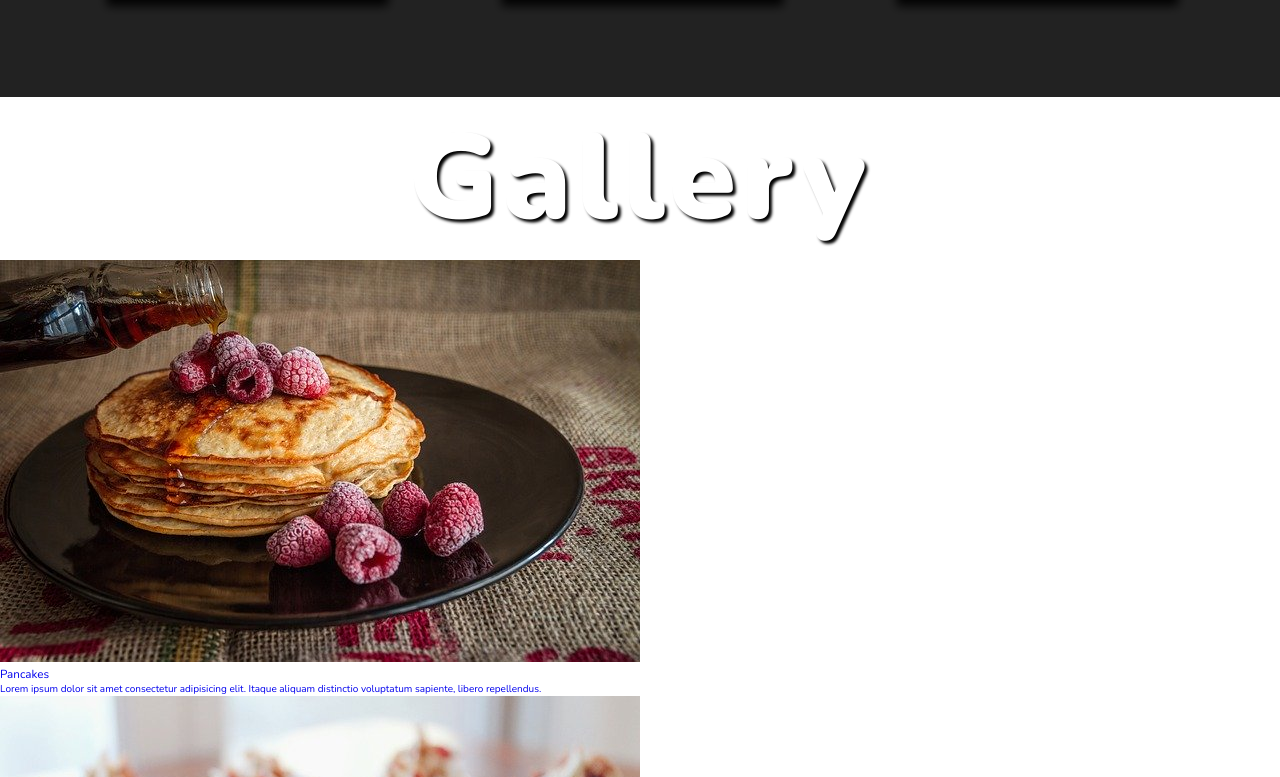
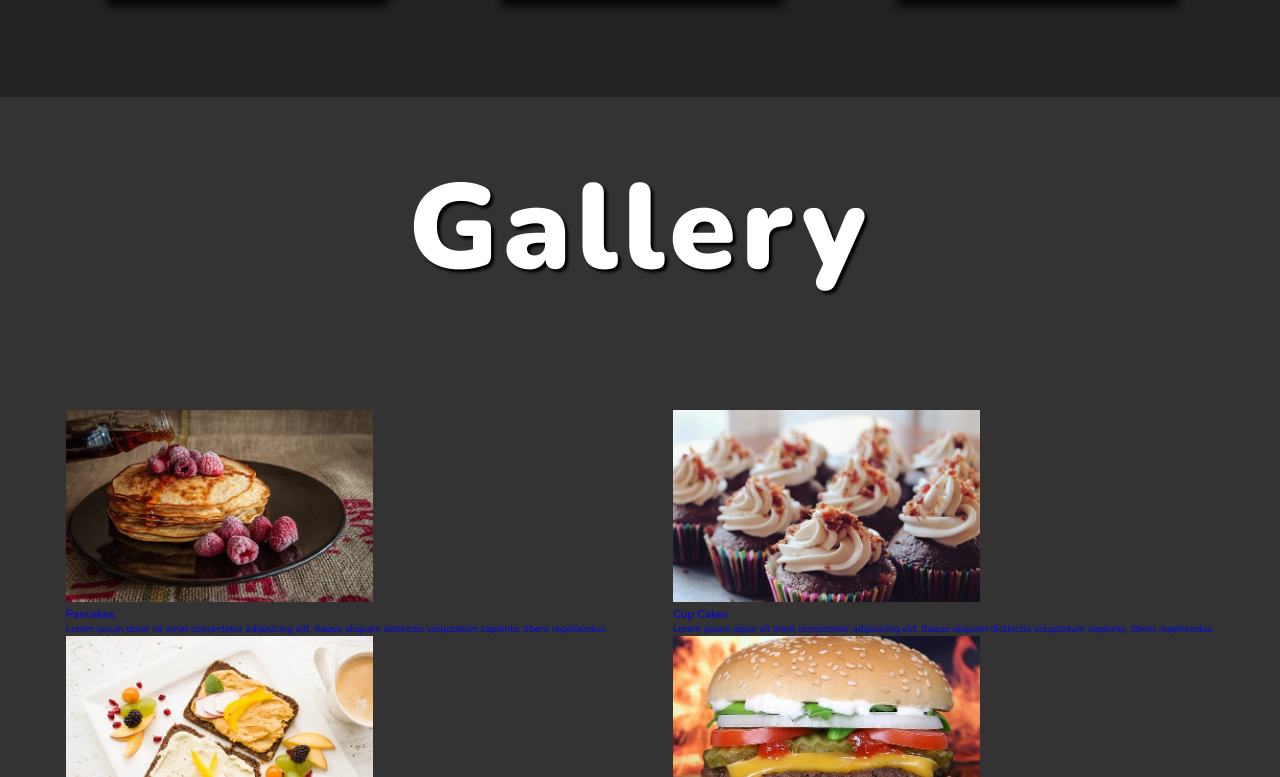
Before and after one commit to ChristopherZalapa/Foods, a plain HTML site: page index.html in a window 1280 px wide. Shown: the part 1503-2280 px from the top of the page. Drawn offline with nearby package versions, Linux system fonts and the light colour scheme.

Commit message:
Gallery Img Flex

```diff
--- a/style.css
+++ b/style.css
@@ -137,5 +137,27 @@ html {
     cursor: pointer;
     box-shadow: -.2rem -.2rem .2rem #000;
 }
+/* End of Section 2 */
 
-/* End of Section 2 */
+/* Section 3 */
+.section-3 {
+    background-color: #333;
+    padding: 5rem 0;
+}
+
+.gallery {
+    display: flex;
+    flex-wrap: wrap;
+    align-items: center;
+    justify-content: space-evenly;
+    margin-top: 10rem;
+}
+
+
+
+.food-img {
+    width: 24vw;
+    height: 15vw;
+    object-fit: cover;
+}
+/* End of Section 3 */
```
